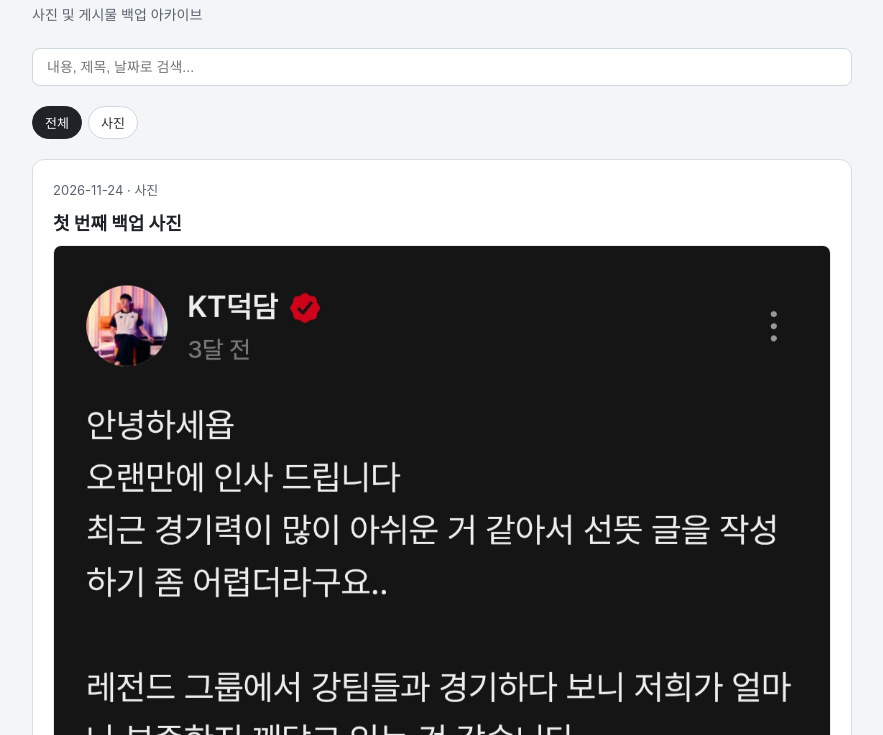
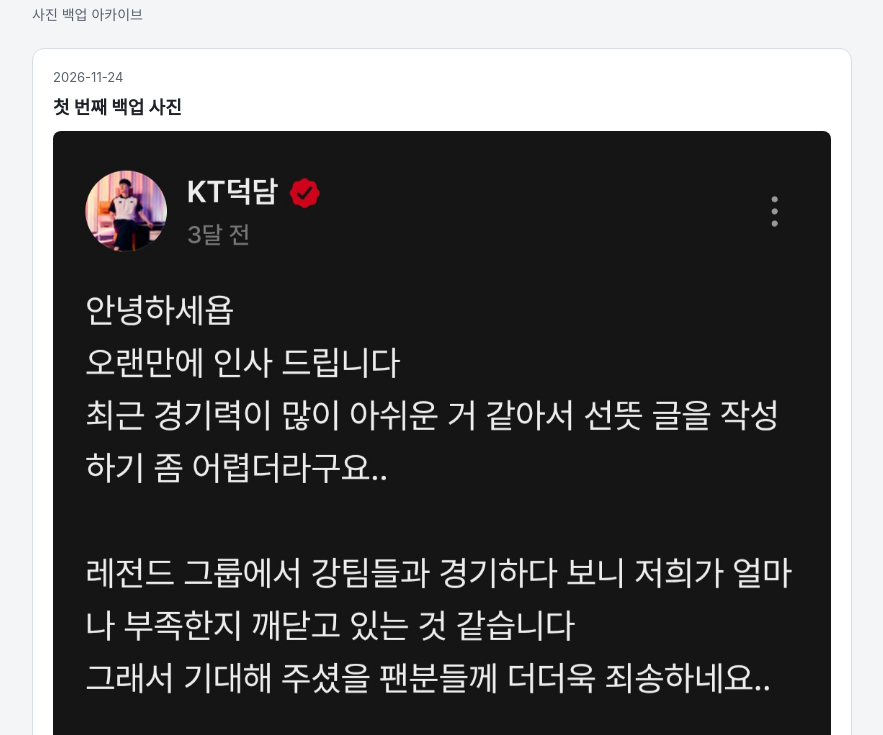
Before and after one commit to deokdam-archive/deokdam_archive, a plain HTML site: page index.html in a window 1280 px wide. Shown: the part 65-800 px from the top of the page, without its empty margins (198-1081 px from the left). Drawn offline with Linux system fonts and the light colour scheme.

Commit message:
Update index.html

```diff
--- a/index.html
+++ b/index.html
@@ -1,4 +1,3 @@
-
 <!DOCTYPE html>
 <html lang="ko">
 <head>
@@ -18,38 +17,6 @@
     header { margin-bottom: 24px; }
     h1 { margin: 0 0 6px; font-size: 26px; }
     .subtitle { color: #59636e; margin: 0; font-size: 14px; }
-
-    .controls {
-      display: flex;
-      flex-wrap: wrap;
-      gap: 10px;
-      margin-bottom: 20px;
-    }
-    .search-box {
-      flex: 1;
-      min-width: 220px;
-      padding: 10px 14px;
-      border: 1px solid #d0d7de;
-      border-radius: 8px;
-      font-size: 14px;
-      background: #fff;
-    }
-    .tags { display: flex; flex-wrap: wrap; gap: 6px; margin-bottom: 20px; }
-    .tag-btn {
-      border: 1px solid #d0d7de;
-      background: #fff;
-      color: #24292f;
-      padding: 6px 12px;
-      border-radius: 999px;
-      font-size: 13px;
-      cursor: pointer;
-    }
-    .tag-btn.active {
-      background: #1f2328;
-      color: #fff;
-      border-color: #1f2328;
-    }
-
     .card {
       background: #fff;
       border: 1px solid #d8dee4;
@@ -57,49 +24,11 @@
       padding: 20px;
       margin-bottom: 16px;
     }
-    .card-top {
-      display: flex;
-      justify-content: space-between;
-      align-items: center;
-      font-size: 13px;
-      color: #59636e;
-      margin-bottom: 10px;
-      gap: 8px;
-    }
-    .badge {
-      background: #eef2f6;
-      color: #24292f;
-      padding: 2px 8px;
-      border-radius: 6px;
-      font-weight: 600;
-      margin-right: 6px;
-    }
-    .orig-link {
-      color: #0969da;
-      text-decoration: none;
-      font-size: 13px;
-    }
-    .orig-link:hover { text-decoration: underline; }
-    .title {
-      font-size: 18px;
-      font-weight: 700;
-      margin: 0 0 10px;
-    }
-    .text {
-      white-space: pre-line;
-      line-height: 1.65;
-      margin: 0 0 14px;
-      font-size: 15px;
-    }
-    .gallery {
-      display: grid;
-      grid-template-columns: repeat(auto-fit, minmax(220px, 1fr));
-      gap: 10px;
-    }
-    .gallery img {
+    .meta { font-size: 13px; color: #59636e; margin-bottom: 8px; }
+    .title { font-size: 18px; font-weight: 700; margin: 0 0 12px; }
+    .card img {
       width: 100%;
       border-radius: 8px;
-      border: 1px solid #eaeef2;
       display: block;
     }
   </style>
@@ -108,93 +37,31 @@
   <div class="container">
     <header>
       <h1>Archive Backup</h1>
-      <p class="subtitle">사진 및 게시물 백업 아카이브</p>
+      <p class="subtitle">사진 백업 아카이브</p>
     </header>
-
-    <div class="controls">
-      <input id="search" class="search-box" type="text" placeholder="내용, 제목, 날짜로 검색..." />
-    </div>
-    <div id="tagBar" class="tags"></div>
-    <div id="list">불러오는 중...</div>
+    <div id="list"></div>
   </div>
 
   <script>
-    let allItems = [];
-    let selectedTag = "전체";
+    const items = [
+      {
+        date: "2026-11-24",
+        title: "첫 번째 백업 사진",
+        image: "sample1.jpg"
+      }
+    ];
 
-    fetch("archive.json")
-      .then((res) => res.json())
-      .then((data) => {
-        allItems = data.sort((a, b) => (b.date || "").localeCompare(a.date || ""));
-        renderTags();
-        renderList();
-      })
-      .catch(() => {
-        document.getElementById("list").innerHTML =
-          "<p>archive.json 파일을 확인해 주세요.</p>";
-      });
-
-    document.getElementById("search").addEventListener("input", renderList);
-
-    function renderTags() {
-      const tags = new Set(["전체"]);
-      allItems.forEach((item) => (item.tags || []).forEach((t) => tags.add(t)));
-      const bar = document.getElementById("tagBar");
-      bar.innerHTML = [...tags]
-        .map(
-          (tag) =>
-            `<button class="tag-btn ${tag === selectedTag ? "active" : ""}" onclick="selectTag('${tag}')">${tag}</button>`
-        )
-        .join("");
-    }
-
-    function selectTag(tag) {
-      selectedTag = tag;
-      renderTags();
-      renderList();
-    }
-
-    function renderList() {
-      const q = document.getElementById("search").value.trim().toLowerCase();
-      const filtered = allItems.filter((item) => {
-        const matchTag =
-          selectedTag === "전체" || (item.tags && item.tags.includes(selectedTag));
-        const hay = `${item.date || ""} ${item.source || ""} ${item.title || ""} ${item.text || ""}`.toLowerCase();
-        return matchTag && hay.includes(q);
-      });
-
-      const list = document.getElementById("list");
-      if (!filtered.length) {
-        list.innerHTML = "<p>조건에 맞는 백업 기록이 없습니다.</p>";
-        return;
-      }
-
-      list.innerHTML = filtered
+    document.getElementById("list").innerHTML = items
       .map(
         (item) => `
         <article class="card">
-            <div class="card-top">
-              <div>
-                ${item.source ? `<span class="badge">${item.source}</span>` : ""}
-                <span>${item.date || ""}</span>
-                ${item.tags && item.tags.length ? ` · ${item.tags.join(", ")}` : ""}
-              </div>
-              ${item.originalUrl ? `<a class="orig-link" href="${item.originalUrl}" target="_blank" rel="noopener">원문 링크 ↗</a>` : ""}
-            </div>
-            ${item.title ? `<h2 class="title">${item.title}</h2>` : ""}
-            ${item.text ? `<p class="text">${item.text}</p>` : ""}
-            ${
-              item.images && item.images.length
-                ? `<div class="gallery">${item.images
-                    .map((src) => `<img src="${src}" loading="lazy" alt="백업 이미지" />`)
-                    .join("")}</div>`
-                : ""
-            }
+          <div class="meta">${item.date}</div>
+          <h2 class="title">${item.title}</h2>
+          <img src="${item.image}" alt="${item.title}" />
         </article>
       `
       )
       .join("");
-    }
   </script>
 </body>
 </html>
```
Lines whose indentation alone changed are shown as unchanged.
